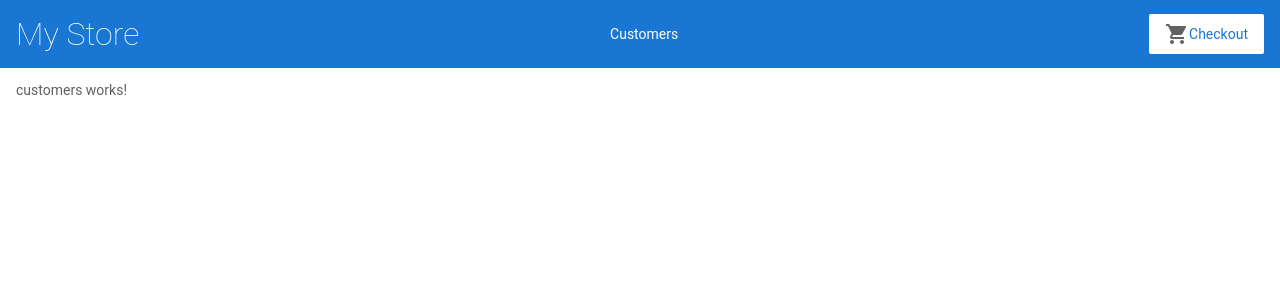
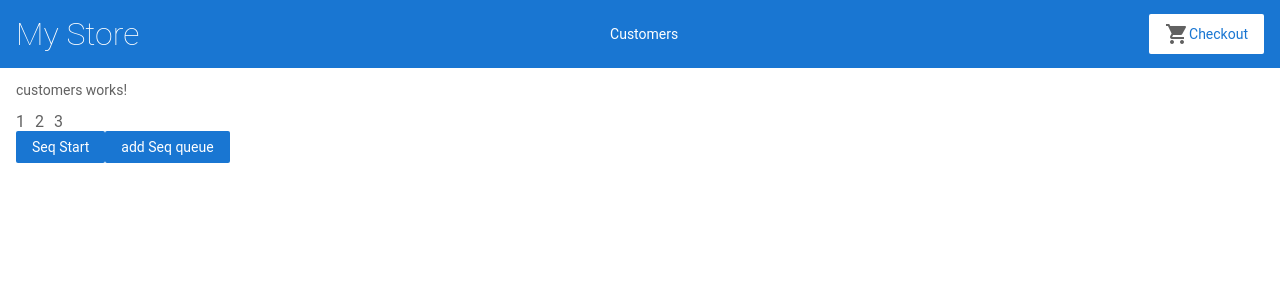
Before and after one commit to Ruderud/angular-tutorial, an Angular app: page /customers in a window 1280 px wide. Shown: the top 300 px of the page. Built offline with nearby package versions, Linux system fonts and the light colour scheme.

Commit message:
observable test

```diff
--- a/src/app/cart/cart.component.html
+++ b/src/app/cart/cart.component.html
@@ -12,7 +12,7 @@
 <form [formGroup]="checkoutForm" (ngSubmit)="onSubmit()">
   <div>
     <label for="name"> Name </label>
-    <input id="name" type="text" formControlName="name" />
+    <input id="name" type="text" class="form-control" formControlName="name" required minlength="4" />
   </div>
 
   <div>
--- a/src/app/customers/customers.component.html
+++ b/src/app/customers/customers.component.html
@@ -1 +1,10 @@
 <p>customers works!</p>
+
+<div style="display: flex; gap: 10px">
+  <div *ngFor="let index of arr">
+    {{ index }}
+  </div>
+</div>
+
+<button (click)="onClick()">Seq Start</button>
+<button (click)="addSeqNum()">add Seq queue</button>
--- a/src/app/customers/customers.component.ts
+++ b/src/app/customers/customers.component.ts
@@ -1,10 +1,132 @@
 import { Component } from '@angular/core';
+import { Observable, Observer, from, of } from 'rxjs';
+
+// // 구독자가 구독을 실행하면 새로운 Observable 인스턴스를 생성하고
+// // 클라이언트의 접속 위치를 추적하기 시작합니다.
+// const locations = new Observable((observer) => {
+//   let watchId: number;
+
+//   // 접속 위치를 처리하는 API는 간단하게 사용해 봅니다.
+//   if ('geolocation' in navigator) {
+//     watchId = navigator.geolocation.watchPosition(
+//       (position: GeolocationPosition) => {
+//         observer.next(position);
+//       },
+//       (error: GeolocationPositionError) => {
+//         observer.error(error);
+//       }
+//     );
+//   } else {
+//     observer.error('Geolocation not available');
+//   }
+
+//   // 구독자가 구독을 해지하면 사용하던 데이터를 모두 지웁니다.
+//   return {
+//     unsubscribe() {
+//       navigator.geolocation.clearWatch(watchId);
+//     }
+//   };
+// });
+
+// // 옵저버블을 시작하려면 subscribe() 함수를 실행합니다.
+// const locationsSubscription = locations.subscribe({
+//   next(position) {
+//     console.log('Current Position: ', position);
+//   },
+//   error(msg) {
+//     console.log('Error Getting Location: ', msg);
+//   },
+//   complete() {
+//     console.log('Done');
+//   },
+// });
+
+// // 옵저버블은 10초 후에 구독을 해지합니다.
+// setTimeout(() => {
+//   locationsSubscription.unsubscribe();
+// }, 10000);
+
+// const lazy5 = new Promise((resolve, reject) => {
+//   setTimeout(() => {
+//     resolve(() => {
+//       return 5;
+//     });
+//   }, 1000);
+// });
+
+// // 3개의 값을 전달하도록 옵저버블을 간단하게 정의합니다.
+// const myOfObservable = of(1, 2, 3, lazy5);
+// const myFromObservable = from([4, 5, 6]);
+
+// // 옵저버 객체를 정의합니다.
+// const myObserver = {
+//   next: (x: any) => {
+//     if (x instanceof Promise) {
+//       x.then((value) => console.log('Observer got a next promise value: ' + value()));
+//     } else console.log('Observer got a next value: ' + x);
+//   },
+//   error: (err: Error) => console.error('Observer got an error: ' + err),
+//   complete: () => console.log('Observer got a complete notification'),
+// };
+
+// // 옵저버 객체를 실행합니다.
+// myOfObservable.subscribe(myObserver);
+// myFromObservable.subscribe(myObserver);
+
+// // 로그:
+// // Observer got a next value: 1
+// // Observer got a next value: 2
+// // Observer got a next value: 3
+// // Observer got a complete notification
+
+const genSeq = (arr: number[]): Observable<number> => {
+  return new Observable((observer) => {
+    let clearTimer: VoidFunction | undefined;
+
+    function doInSequence(arr: number[], idx: number) {
+      const timeout = setTimeout(() => {
+        observer.next(arr[idx]);
+        if (idx === arr.length - 1) {
+          observer.complete();
+        } else {
+          doInSequence(arr, ++idx);
+        }
+      }, 1000);
+      clearTimer = () => clearTimeout(timeout);
+    }
+
+    doInSequence(arr, 0);
+
+    return {
+      unsubscribe() {
+        clearTimer?.();
+      },
+    };
+  });
+};
 
 @Component({
   selector: 'app-customers',
   templateUrl: './customers.component.html',
-  styleUrls: ['./customers.component.css']
+  styleUrls: ['./customers.component.css'],
 })
 export class CustomersComponent {
+  arr = [1, 2, 3];
 
+  onClick() {
+    // 위에서 정의한 데이터 스트림을 발생하는 옵저버블을 생성합니다.
+    const sequence = genSeq(this.arr);
+    sequence.subscribe({
+      next(num) {
+        console.log(num);
+      },
+      complete() {
+        console.log('Finished sequence');
+      },
+    });
+  }
+
+  addSeqNum() {
+    this.arr.push(this.arr.length + 1);
+  }
 }
```
